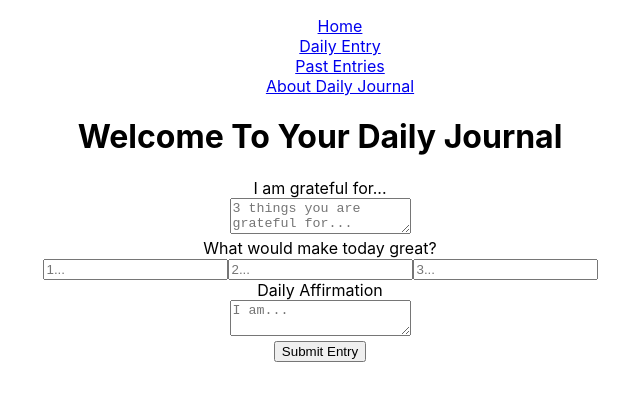
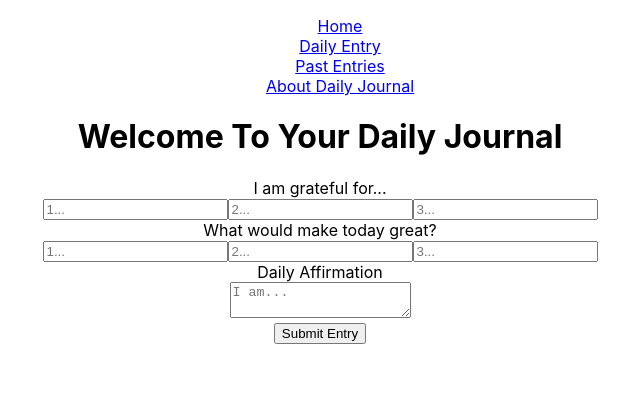
Before and after one commit to sajg1/DailyJournalApp, a React (Create React App) app: page /dailyentry in a window 1280 px wide. Shown: the top 400 px of the page, without its empty margins (320-960 px from the left). Built offline with nearby package versions, Linux system fonts and the light colour scheme.

Commit message:
changed grateful from a single text area to three separate inputs that are handled separately

```diff
--- a/src/components/DailyEntryForm.js
+++ b/src/components/DailyEntryForm.js
@@ -5,12 +5,14 @@ class DailyEntryForm extends Component {
     super(props);
     this.state = {
       //grateful and greatDay should be an array of comments from individual inputs
-      grateful: "",
+      grateful: ["","",""],
       greatDay: ["","",""],
       affirmation: ""
 
     }
-    this.handleGratefulChange = this.handleGratefulChange.bind(this);
+    this.handleGrateful1Change = this.handleGrateful1Change.bind(this);
+    this.handleGrateful2Change = this.handleGrateful2Change.bind(this);
+    this.handleGrateful3Change = this.handleGrateful3Change.bind(this);
     this.handleGreatDay1Change = this.handleGreatDay1Change.bind(this);
     this.handleGreatDay2Change = this.handleGreatDay2Change.bind(this);
     this.handleGreatDay3Change = this.handleGreatDay3Change.bind(this);
@@ -19,12 +21,32 @@ class DailyEntryForm extends Component {
 
   }
 
-  handleGratefulChange(event) {
+  handleGrateful1Change(event) {
+    const grateful = [...this.state.grateful]
+    const grateful1 = event.target.value
+    grateful[0] = grateful1
     this.setState({
-      grateful: event.target.value
+      grateful: grateful
     })
   };
 
+  handleGrateful2Change(event) {
+    const grateful = [...this.state.grateful]
+    const grateful2 = event.target.value
+    grateful[1] = grateful2
+    this.setState({
+      grateful: grateful
+    })
+  };
+
+  handleGrateful3Change(event) {
+    const grateful = [...this.state.grateful]
+    const grateful3 = event.target.value
+    grateful[2] = grateful3
+    this.setState({
+      grateful: grateful
+    })
+  };
   handleGreatDay1Change(event) {
     const greatDay = [...this.state.greatDay]
     const greatDay1 = event.target.value
@@ -72,7 +94,7 @@ class DailyEntryForm extends Component {
     // change
     this.props.handleSubmit({timestamp: timestamp, grateful: grateful, greatDay: greatDay, affirmation: affirmation });
     //change setState to replace input with  the above.
-    this.setState({grateful: "", greatDay: ["","",""], affirmation: ""})
+    this.setState({grateful: ["","",""], greatDay: ["","",""], affirmation: ""})
 
   }
 
@@ -83,7 +105,9 @@ class DailyEntryForm extends Component {
           <div>
             <label htmlFor="grateful">I am grateful for... </label>
             <br/>
-            <textarea value={this.state.grateful} onChange={this.handleGratefulChange} id="grateful" name="grateful" placeholder="3 things you are grateful for..."></textarea>
+            <input value={this.state.grateful[0]} onChange={this.handleGrateful1Change} id="grateful1" name="grateful1" placeholder="1..."/>
+            <input value={this.state.grateful[1]} onChange={this.handleGrateful2Change} id="grateful2" name="grateful2" placeholder="2..."/>
+            <input value={this.state.grateful[2]} onChange={this.handleGrateful3Change} id="grateful3" name="grateful3" placeholder="3..."/>
           </div>
           <div className="great-day">
             <label htmlFor="great-day">What would make today great?</label>
--- a/src/components/JournalEntry.js
+++ b/src/components/JournalEntry.js
@@ -12,19 +12,19 @@ class JournalEntry extends Component{
         </tr>
         <tr>
           <td>{this.props.timeStamp}</td>
-          <td>{this.props.grateful}</td>
+          <td>{this.props.grateful1}</td>
           <td>{this.props.greatDay1}</td>
           <td>{this.props.affirmation}</td>
         </tr>
         <tr>
           <td></td>
-          <td></td>
+          <td>{this.props.grateful2}</td>
           <td>{this.props.greatDay2}</td>
           <td></td>
         </tr>
         <tr>
           <td></td>
-          <td></td>
+          <td>{this.props.grateful3}</td>
           <td>{this.props.greatDay3}</td>
           <td></td>
         </tr>
--- a/src/components/JournalEntryList.js
+++ b/src/components/JournalEntryList.js
@@ -9,7 +9,9 @@ class JournalEntryList extends Component {
         return (
           <JournalEntry
             timeStamp={entry.timestamp}
-            grateful={entry.grateful}
+            grateful1={entry.grateful[0]}
+            grateful2={entry.grateful[1]}
+            grateful3={entry.grateful[2]}
             greatDay1={entry.greatDay[0]}
             greatDay2={entry.greatDay[1]}
             greatDay3={entry.greatDay[2]}
```
Also changed, not shown: 1 other file (tests, documents, lock files or other folders).
